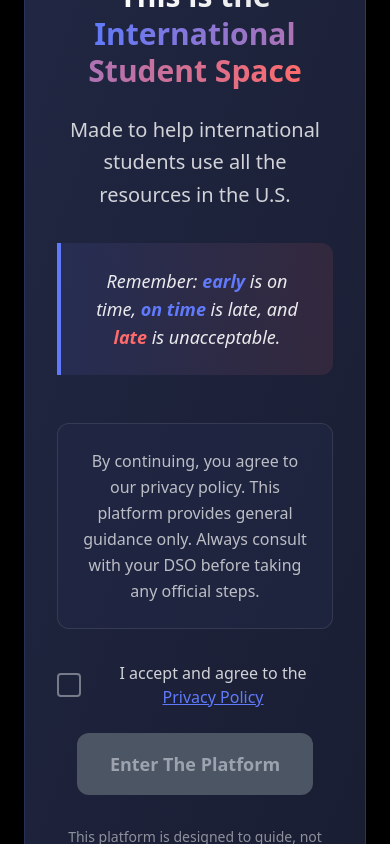
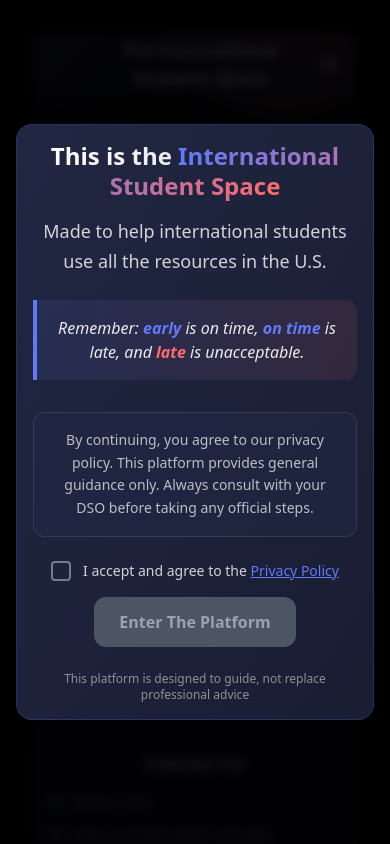
Before and after one commit to eneanushi/international-students-space, a React (Vite) app: page /space in a window 390 px wide. Shown: the top 844 px of the page. Built offline with nearby package versions, Linux system fonts and the light colour scheme.

Commit message:
consent form mobile friendly

```diff
--- a/src/components/ConsentModal.tsx
+++ b/src/components/ConsentModal.tsx
@@ -24,16 +24,16 @@ const ConsentModal: React.FC<ConsentModalProps> = ({ isVisible, onAccept }) => {
 
   return (
     <div className="fixed inset-0 z-50 flex items-center justify-center bg-black/90 backdrop-blur-sm">
-      <div className={`max-w-4xl mx-auto px-6 py-8 md:px-12 md:py-16 transition-all duration-1000 ${
+      <div className={`max-w-4xl mx-auto px-4 py-4 md:px-12 md:py-16 transition-all duration-1000 ${
         isAnimating ? 'opacity-100 translate-y-0' : 'opacity-0 translate-y-8'
       }`}>
 
         {/* Main Content Card */}
-        <div className="bg-gradient-to-br from-[#232946]/95 to-[#1a1f35]/95 backdrop-blur-xl rounded-3xl p-8 md:p-12 shadow-2xl border border-[#607afb]/20">
+        <div className="bg-gradient-to-br from-[#232946]/95 to-[#1a1f35]/95 backdrop-blur-xl rounded-2xl md:rounded-3xl p-4 md:p-12 shadow-2xl border border-[#607afb]/20">
 
           {/* Headline Section */}
-          <div className="text-center mb-12">
-            <h1 className="text-3xl md:text-5xl font-bold mb-6 leading-tight">
+          <div className="text-center mb-8 md:mb-12">
+            <h1 className="text-2xl md:text-5xl font-bold mb-4 md:mb-6 leading-tight">
               <span className="bg-gradient-to-r from-white to-white/90 bg-clip-text text-transparent">
                 This is the{' '}
               </span>
@@ -42,12 +42,12 @@ const ConsentModal: React.FC<ConsentModalProps> = ({ isVisible, onAccept }) => {
               </span>
             </h1>
 
-            <p className="text-xl md:text-2xl text-white/80 mb-8 leading-relaxed">
+            <p className="text-lg md:text-2xl text-white/80 mb-6 md:mb-8 leading-relaxed">
               Made to help international students use all the resources in the U.S.
             </p>
 
-            <div className="bg-gradient-to-r from-[#607afb]/10 to-[#ff6b6b]/10 border-l-4 border-[#607afb] p-6 rounded-r-xl">
-              <p className="text-lg md:text-xl text-white/90 italic">
+            <div className="bg-gradient-to-r from-[#607afb]/10 to-[#ff6b6b]/10 border-l-4 border-[#607afb] p-4 md:p-6 rounded-r-xl">
+              <p className="text-base md:text-xl text-white/90 italic">
                 Remember: <span className="font-bold text-[#607afb]">early</span> is on time,{' '}
                 <span className="font-bold text-[#607afb]">on time</span> is late, and{' '}
                 <span className="font-bold text-[#ff6b6b]">late</span> is unacceptable.
@@ -56,15 +56,15 @@ const ConsentModal: React.FC<ConsentModalProps> = ({ isVisible, onAccept }) => {
           </div>
 
           {/* Disclaimer Section */}
-          <div className="mb-8 p-6 bg-[#232946]/50 rounded-xl border border-white/10">
-            <p className="text-white/70 text-center leading-relaxed">
+          <div className="mb-6 md:mb-8 p-4 md:p-6 bg-[#232946]/50 rounded-xl border border-white/10">
+            <p className="text-white/70 text-center leading-relaxed text-sm md:text-base">
               By continuing, you agree to our privacy policy. This platform provides general guidance only.
               Always consult with your DSO before taking any official steps.
             </p>
           </div>
 
           {/* Checkbox and Button Section */}
-          <div className="flex flex-col items-center space-y-6">
+          <div className="flex flex-col items-center space-y-4 md:space-y-6">
             <label className="flex items-center gap-3 cursor-pointer group">
               <div className="relative">
                 <input
@@ -73,19 +73,19 @@ const ConsentModal: React.FC<ConsentModalProps> = ({ isVisible, onAccept }) => {
                   onChange={(e) => setIsChecked(e.target.checked)}
                   className="sr-only"
                 />
-                <div className={`w-6 h-6 rounded border-2 transition-all duration-300 ${
+                <div className={`w-5 h-5 md:w-6 md:h-6 rounded border-2 transition-all duration-300 ${
                   isChecked
                     ? 'bg-[#607afb] border-[#607afb]'
                     : 'border-white/40 group-hover:border-[#607afb]'
                 }`}>
                   {isChecked && (
-                    <svg className="w-4 h-4 text-white absolute top-0.5 left-0.5" fill="currentColor" viewBox="0 0 20 20">
+                    <svg className="w-3 h-3 md:w-4 md:h-4 text-white absolute top-0.5 left-0.5" fill="currentColor" viewBox="0 0 20 20">
                       <path fillRule="evenodd" d="M16.707 5.293a1 1 0 010 1.414l-8 8a1 1 0 01-1.414 0l-4-4a1 1 0 011.414-1.414L8 12.586l7.293-7.293a1 1 0 011.414 0z" clipRule="evenodd" />
                     </svg>
                   )}
                 </div>
               </div>
-              <span className="text-white/80 group-hover:text-white transition-colors">
+              <span className="text-white/80 group-hover:text-white transition-colors text-sm md:text-base">
                 I accept and agree to the{' '}
                 <Link
                   to="/privacy"
@@ -100,7 +100,7 @@ const ConsentModal: React.FC<ConsentModalProps> = ({ isVisible, onAccept }) => {
             <button
               onClick={onAccept}
               disabled={!isChecked}
-              className={`px-8 py-4 rounded-xl font-semibold text-lg transition-all duration-300 transform ${
+              className={`px-6 md:px-8 py-3 md:py-4 rounded-xl font-semibold text-base md:text-lg transition-all duration-300 transform ${
                 isChecked
                   ? 'bg-gradient-to-r from-[#607afb] to-[#ff6b6b] hover:from-[#4c63d2] hover:to-[#e55a5a] hover:scale-105 shadow-lg cursor-pointer'
                   : 'bg-gray-600 text-gray-400 cursor-not-allowed'
@@ -111,8 +111,8 @@ const ConsentModal: React.FC<ConsentModalProps> = ({ isVisible, onAccept }) => {
           </div>
 
           {/* Additional Info */}
-          <div className="mt-8 text-center">
-            <p className="text-white/50 text-sm">
+          <div className="mt-6 md:mt-8 text-center">
+            <p className="text-white/50 text-xs md:text-sm">
               This platform is designed to guide, not replace professional advice
             </p>
           </div>
```
